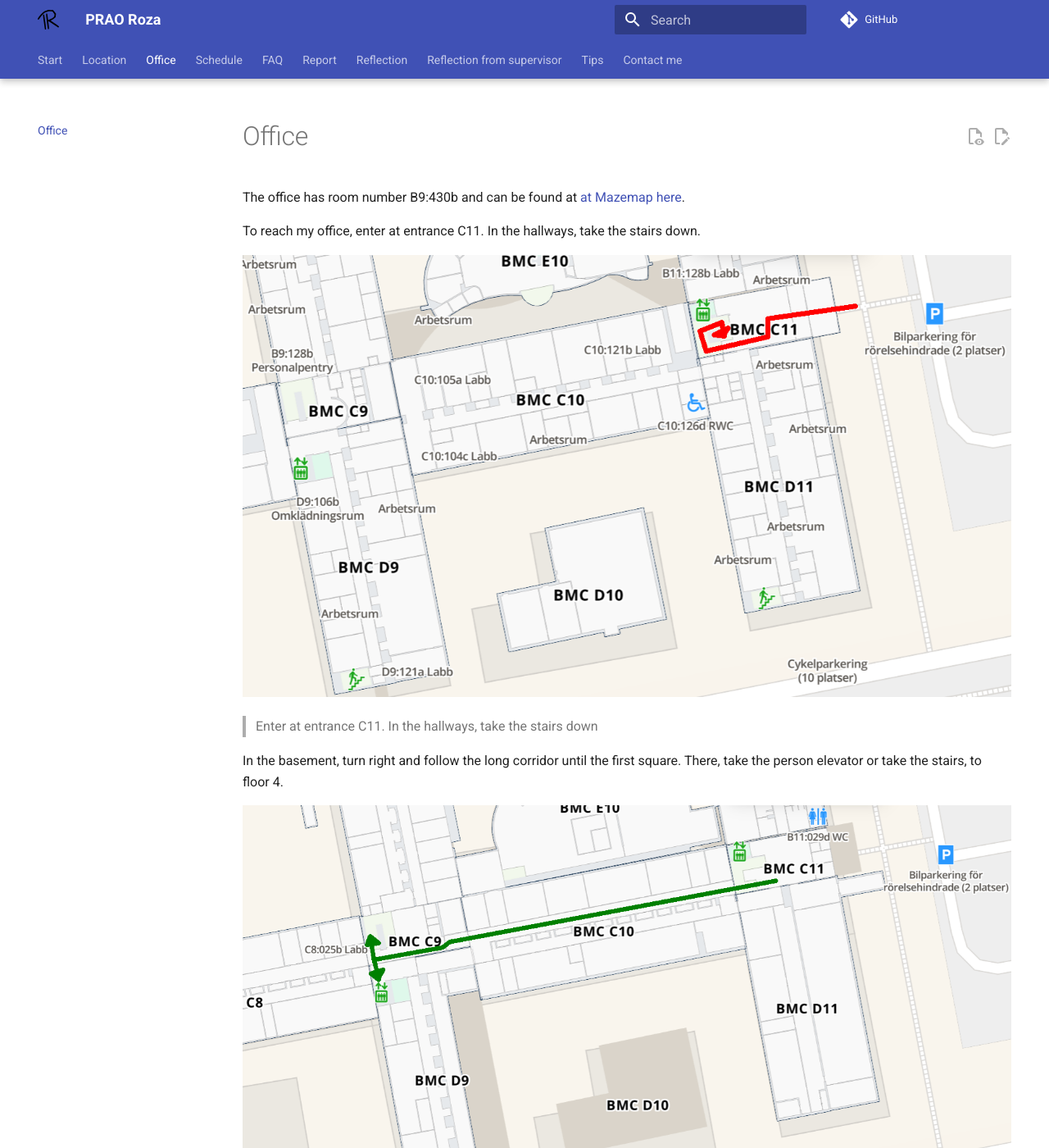
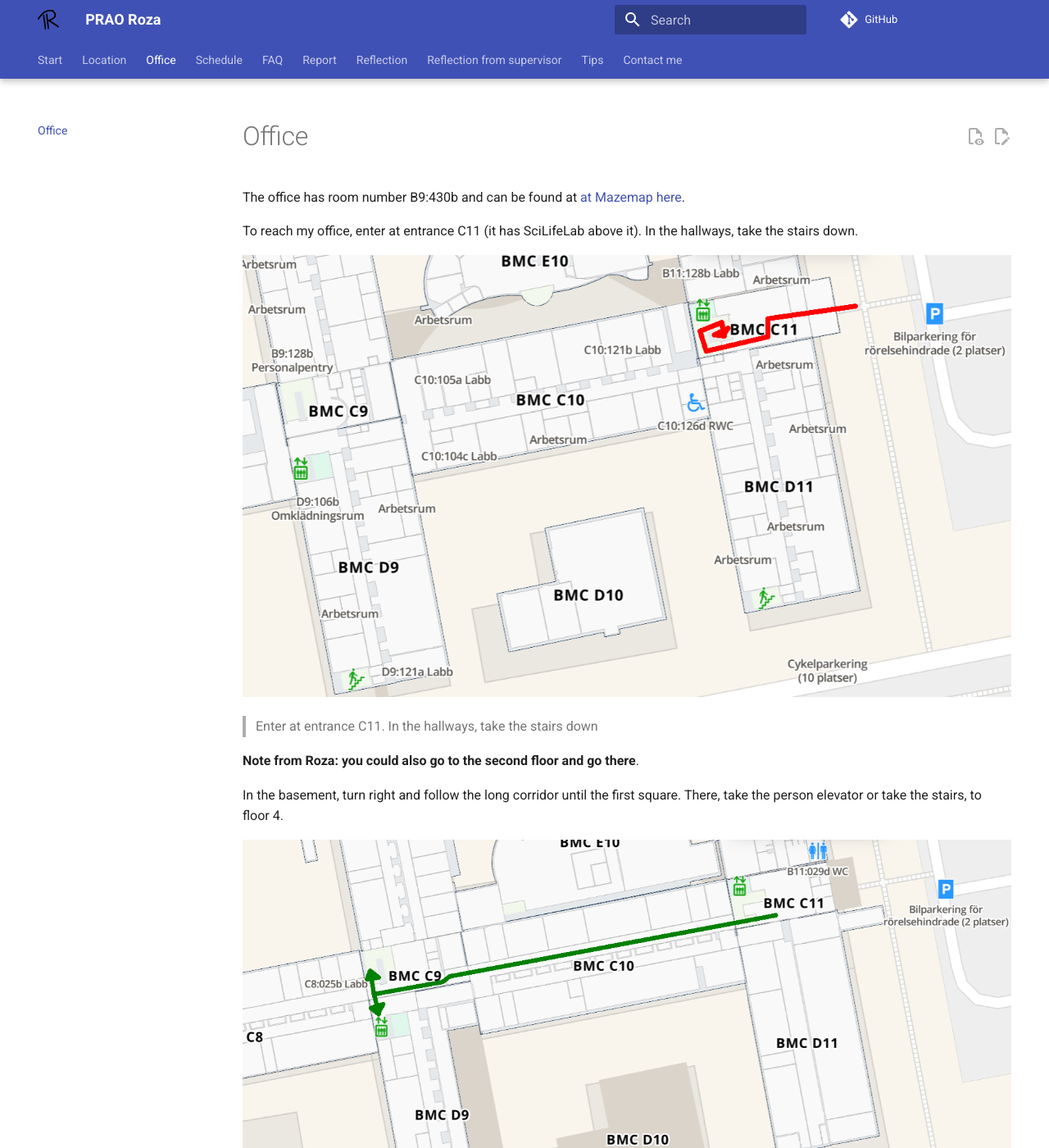
Before and after one commit to richelbilderbeek/prao_roza_20251126, an MkDocs documentation site: the page built from docs/office.md, in a window 1280 px wide and 1400 px high. Shown: the whole window at 82% size. Built offline with MkDocs 1.6.1 and Material for MkDocs 9.7.7, drawn with Linux system fonts in a browser that asks for light colours; comment, search, counter and statistics services are not loaded.

Commit message:
Add Rozas weisdome

```diff
--- a/docs/office.md
+++ b/docs/office.md
@@ -2,11 +2,15 @@
 
 The office has room number B9:430b and can be found at [at Mazemap here](https://use.mazemap.com/#v=1&zlevel=4&center=17.635980,59.841862&zoom=19.9&campusid=49&desttype=poi&dest=386656).
 
-To reach my office, enter at entrance C11. In the hallways, take the stairs down.
+To reach my office, enter at entrance C11 (it has SciLifeLab
+above it).
+In the hallways, take the stairs down.
 
 ![BMC first floor route](images/bmc_floor_1_with_route.png)
 
 > Enter at entrance C11. In the hallways, take the stairs down
+
+**Note from Roza: you could also go to the second floor and go there**.
 
 In the basement, turn right and follow the long corridor
 until the first square. There, take the person elevator
```
